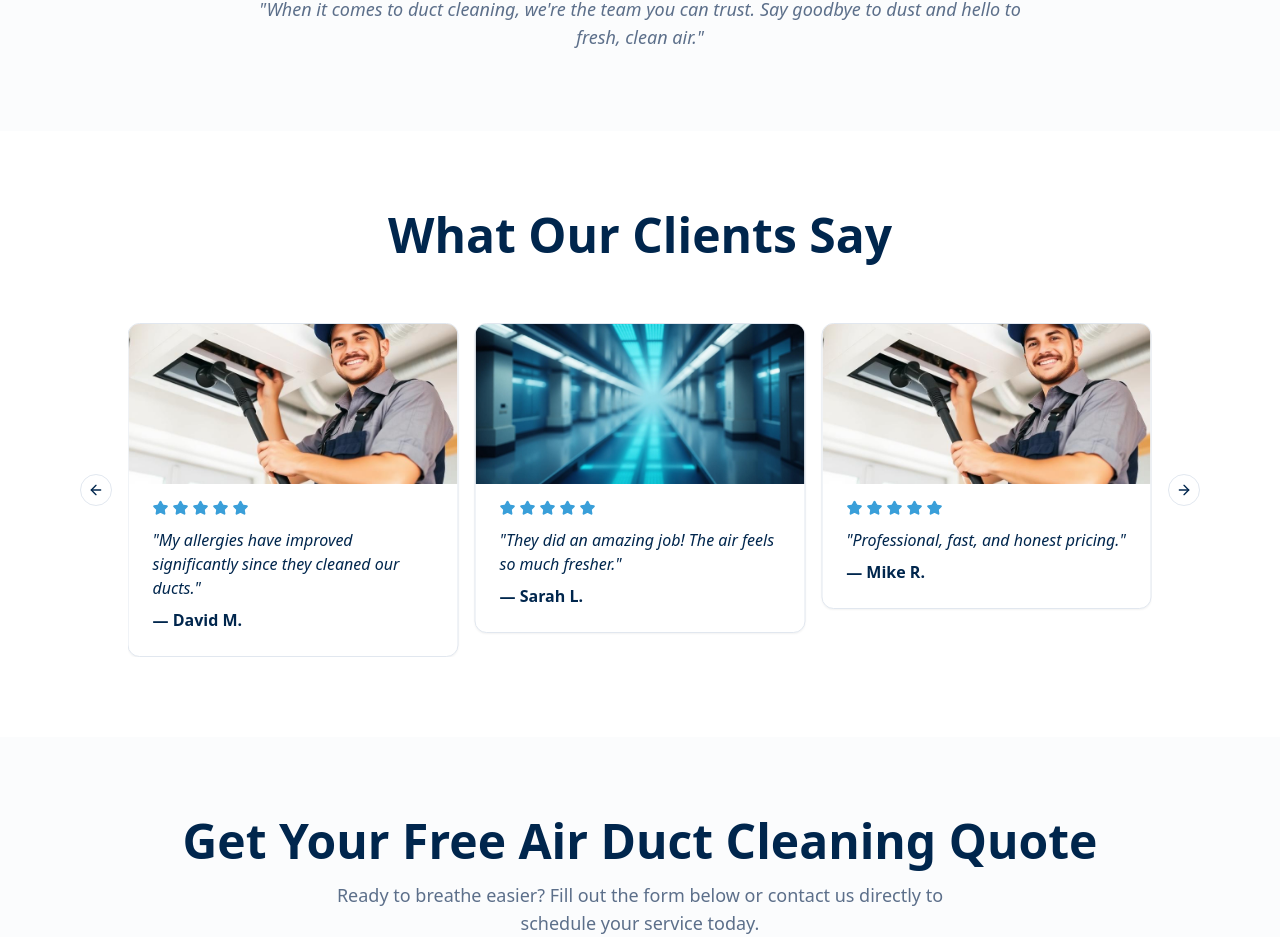
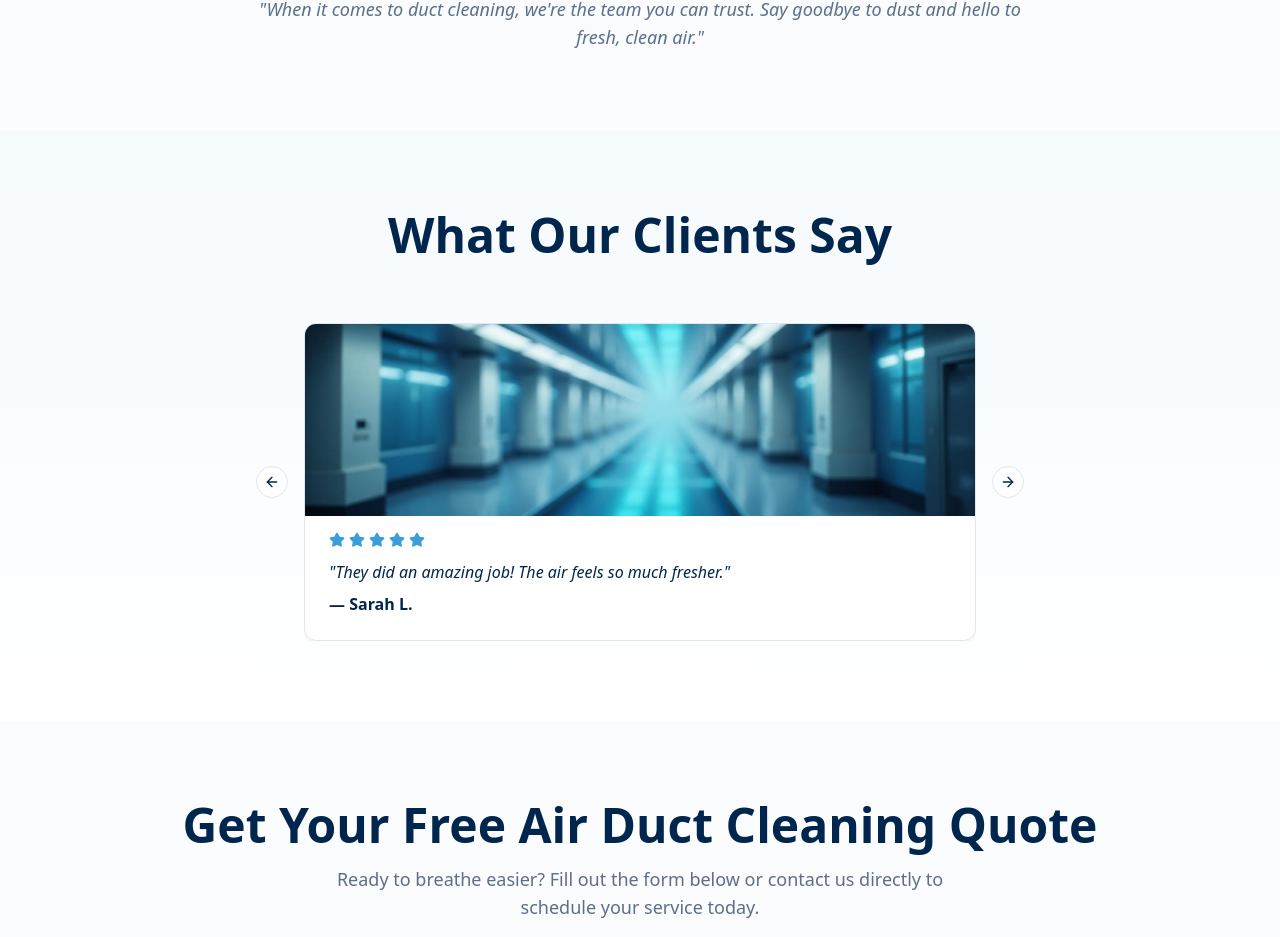
Before and after one commit to davisbryan595-lang/pure-vent-cleaner, a React (Vite) app: page / in a window 1280 px wide. Shown: the part 4436-5373 px from the top of the page. Built offline with nearby package versions, Linux system fonts and the light colour scheme.

Commit message:
Apply single-item testimonial carousel and blue-toned backgrounds across sections; ensure half-and-half default in slider
cgen-7aefefd98e6144f2b5ba8b0ed8ab97db

```diff
--- a/src/components/Testimonials.tsx
+++ b/src/components/Testimonials.tsx
@@ -33,7 +33,7 @@ const testimonials = [
 
 const Testimonials = () => {
   return (
-    <section id="testimonials" className="py-20 bg-background">
+    <section id="testimonials" className="py-20 bg-gradient-to-b from-primary/5 to-background">
       <div className="container mx-auto px-6">
         <div className="text-center mb-16 animate-fade-up">
           <h2 className="text-4xl md:text-5xl font-bold text-foreground mb-4">
@@ -41,13 +41,13 @@ const Testimonials = () => {
           </h2>
         </div>
 
-        <div className="max-w-5xl mx-auto relative">
+        <div className="max-w-2xl mx-auto relative">
           <Carousel opts={{ loop: true }}>
             <CarouselContent>
               {testimonials.map((t, index) => (
-                <CarouselItem key={index} className="md:basis-1/2 lg:basis-1/3">
+                <CarouselItem key={index} className="basis-full">
                   <Card className="overflow-hidden bg-card border-border">
-                    <div className="h-40 w-full overflow-hidden">
+                    <div className="h-48 w-full overflow-hidden">
                       <img src={t.image} alt={t.name} className="w-full h-full object-cover" />
                     </div>
                     <CardContent className="pt-4">
```
